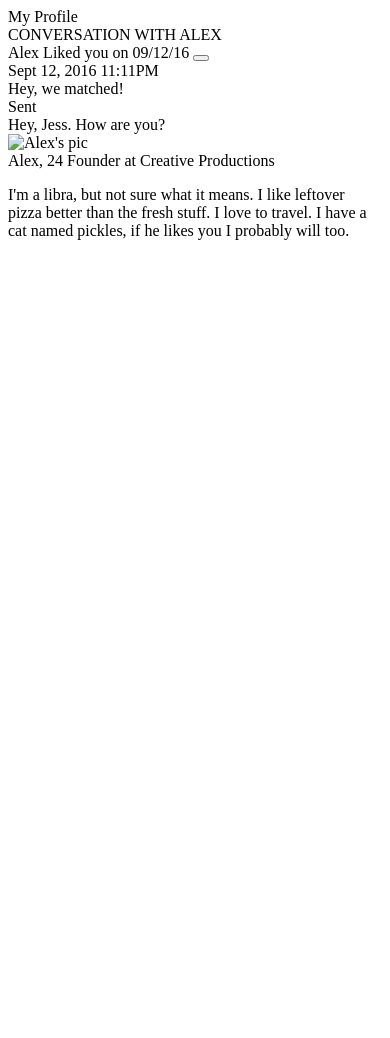
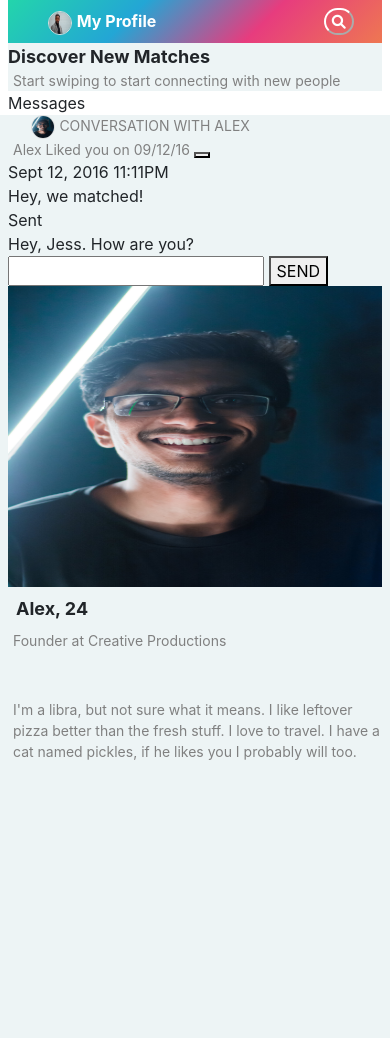
Before and after one commit to rich5k/cloud-hilltop-love, a PHP site: page /view/messages.php in a window 390 px wide. Before the commit the page ends 240 px from the top, so only its background shows below. Run offline with PHP 8.4, Linux system fonts and the light colour scheme.

Commit message:
modified page structure and styles and have to fix page margin problem

```diff
--- /dev/null
+++ b/css/messages.css
@@ -0,0 +1,233 @@
+.imessage {
+  background-color: #fff;
+  border: 1px solid #e5e5ea;
+  border-radius: 0.25rem;
+  display: flex;
+  flex-direction: column;
+  font-family: "SanFrancisco";
+  font-size: 1.25rem;
+  margin: 0 auto 1rem;
+  max-width: 600px;
+  padding: 0.5rem 1.5rem;
+}
+
+.imessage p {
+  border-radius: 1.15rem;
+  line-height: 1.25;
+  max-width: 75%;
+  padding: 0.5rem .875rem;
+  position: relative;
+  word-wrap: break-word;
+}
+
+.imessage p::before,
+.imessage p::after {
+  bottom: -0.1rem;
+  content: "";
+  height: 1rem;
+  position: absolute;
+}
+
+p.from-me {
+  align-self: flex-end;
+  background-color: #248bf5;
+  color: #fff;
+}
+
+p.from-me::before {
+  border-bottom-left-radius: 0.8rem 0.7rem;
+  border-right: 1rem solid #248bf5;
+  right: -0.35rem;
+  transform: translate(0, -0.1rem);
+}
+
+p.from-me::after {
+  background-color: #fff;
+  border-bottom-left-radius: 0.5rem;
+  right: -40px;
+  transform:translate(-30px, -2px);
+  width: 10px;
+}
+
+p[class^="from-"] {
+  margin: 0.5rem 0;
+  width: fit-content;
+}
+
+p.from-me ~ p.from-me {
+  margin: 0.25rem 0 0;
+}
+
+p.from-me ~ p.from-me:not(:last-child) {
+  margin: 0.25rem 0 0;
+}
+
+p.from-me ~ p.from-me:last-child {
+  margin-bottom: 0.5rem;
+}
+
+p.from-them {
+  align-items: flex-start;
+  background-color: #e5e5ea;
+  color: #000;
+}
+
+p.from-them:before {
+  border-bottom-right-radius: 0.8rem 0.7rem;
+  border-left: 1rem solid #e5e5ea;
+  left: -0.35rem;
+  transform: translate(0, -0.1rem);
+}
+
+p.from-them::after {
+  background-color: #fff;
+  border-bottom-right-radius: 0.5rem;
+  left: 20px;
+  transform: translate(-30px, -2px);
+  width: 10px;
+}
+
+p[class^="from-"].emoji {
+  background: none;
+  font-size: 2.5rem;
+}
+
+p[class^="from-"].emoji::before {
+  content: none;
+}
+
+.no-tail::before {
+  display: none;
+}
+
+.margin-b_none {
+  margin-bottom: 0 !important;
+}
+
+.margin-b_one {
+  margin-bottom: 1rem !important;
+}
+
+.margin-t_one {
+  margin-top: 1rem !important;
+}
+
+
+/* general styling */
+@font-face {
+  font-family: "SanFrancisco";
+  src:
+    url("https://cdn.rawgit.com/AllThingsSmitty/fonts/25983b71/SanFrancisco/sanfranciscodisplay-regular-webfont.woff2") format("woff2"),
+    url("https://cdn.rawgit.com/AllThingsSmitty/fonts/25983b71/SanFrancisco/sanfranciscodisplay-regular-webfont.woff") format("woff");
+}
+
+body {
+  font-family: -apple-system,
+    BlinkMacSystemFont,
+    "Segoe UI",
+    Roboto,
+    Oxygen-Sans,
+    Ubuntu,
+    Cantarell,
+    "Helvetica Neue",
+    sans-serif;
+  font-weight: normal;
+  margin: 0;
+}
+
+.container {
+  margin: 0 auto;
+  max-width: 600px;
+  padding: 1rem;
+}
+
+h1 {
+  font-weight: normal;
+  margin-bottom: 0.5rem;
+}
+
+h2 {
+  border-bottom: 1px solid #e5e5ea;
+  color: #666;
+  font-weight: normal;
+  margin-top: 0;
+  padding-bottom: 1.5rem;
+}
+
+.comment {
+  color: #222;
+  font-size: 1.25rem;
+  line-height: 1.5;
+  margin-bottom: 1.25rem;
+  max-width: 100%;
+  padding: 0;
+}
+
+@media screen and (max-width: 800px) {
+  body {
+    margin: 0 0.5rem;
+  }
+
+  .container {
+    padding: 0.5rem;
+  }
+
+  .imessage {
+    font-size: 1.05rem;
+    margin: 0 auto 1rem;
+    max-width: 600px;
+    padding: 0.25rem 0.875rem;
+  }
+
+  .imessage p {
+    margin: 0.5rem 0;
+  }
+}
+
+.profile-banner{
+  background: linear-gradient(-45deg, #ee7752, #e73c7e, #23a6d5, #23d5ab);
+  color: white;
+}
+
+.search-button button{
+  border-color: white;
+  background: transparent;
+  border-radius: 20px;
+  color: white;
+  margin-left: 50%;
+  font-size: 14px;
+}
+
+.profile-banner img, .chat-header img{
+  border-radius: 50%;
+  border: 1px solid #ddd;
+  width:24px;
+  height: 24px;
+  margin-left: 5%
+}
+
+.your-match-pics img{
+  width: 100%;
+  height: 100%;
+}
+
+.your-match-pics{
+  height: 40%;
+}
+
+.name-age, .caption{
+  font-weight: 700;
+  display: block;
+  font-size: 18px;
+}
+
+.your-match-title, .your-match-bio, .micro-caption, .chat-header {
+  font-size:14px;
+  display: block;
+  color: grey;
+  margin-left: 5px
+}
+
+.current-chat, .contact-info, .matches-page{
+  background-color: #EDF4F5
+}
--- a/view/messages.php
+++ b/view/messages.php
@@ -5,24 +5,39 @@
     <meta http-equiv="X-UA-Compatible" content="IE=edge">
     <meta name="viewport" content="width=device-width, initial-scale=1.0">
     <title>Your Messages</title>
+    <link rel="stylesheet" href="https://cdnjs.cloudflare.com/ajax/libs/font-awesome/6.0.0/css/all.min.css">
+    <link rel="stylesheet" href="../css/bootstrap.min.css">
+    <link rel="stylesheet" href="../css/messages.css">
 </head>
 <body>
-    <div class="grid grid-cols-3">
-        <div class="contacts">
-            <div class="profile">
-                My Profile
+    <div class="row">
+        <div class="contacts col-lg-4">
+            <div class="profile-banner py-2 px-4">
+                <img src="../images/homepic6.jpg" alt="profile-pic"> <strong>My Profile</strong>
+                <span class="search-button">
+                    <button><i class="fa-solid fa-magnifying-glass"></i></button>
+                </span>
             </div>
             <div class="matches-page">
-
+                <div class="caption">
+                    Discover New Matches
+                </div>
+                <div class="micro-caption">
+                    Start swiping to start connecting with new people
+                </div>
             </div>
             <div class="messages">
+                <div class="messages-title">
+                    Messages
+                </div>
                 <div class="message">
 
                 </div>
             </div>
         </div>
-        <div class="current-chat">
+        <div class="current-chat col-lg-6">
             <div class="chat-header">
+                <img src="../images/person1.jpg" alt="Alex's pic">
                 CONVERSATION WITH ALEX <br>
                 Alex Liked you on 09/12/16
                 <button class="close-chat"></button>
@@ -40,16 +55,21 @@
                 <div class="your-match-text">
                     Hey, Jess. How are you?
                 </div>
+                <form action="">
+                    <input type="text">
+                    <button type="submit">SEND</button>
+                </form>
             </div>
         </div>
-        <div class="contact-info">
+        <div class="contact-info col-lg-2">
             <div class="your-match-pics">
-                <img src="" alt="Alex's pic">
+                <img src="../images/person1.jpg" alt="Alex's pic">
             </div>
             <div class="personal-info">
-                <span class="name-age">Alex, 24</span>
+                <span class="name-age p-2">Alex, 24</span>
                 <span class="your-match-title">Founder at Creative Productions</span>
             </div>
+            <br><br>
             <div class="your-match-bio">
                 <p>
                     I'm a libra, but not sure what it means. I like
```
Also changed, not shown: images/homepic6.jpg (added), images/person1.jpg (added), images/person2.jpg (added), images/person3.jpg (added), images/person4.jpg (added), images/person5.jpg (added), images/person6.jpg (added), 1 other file.
